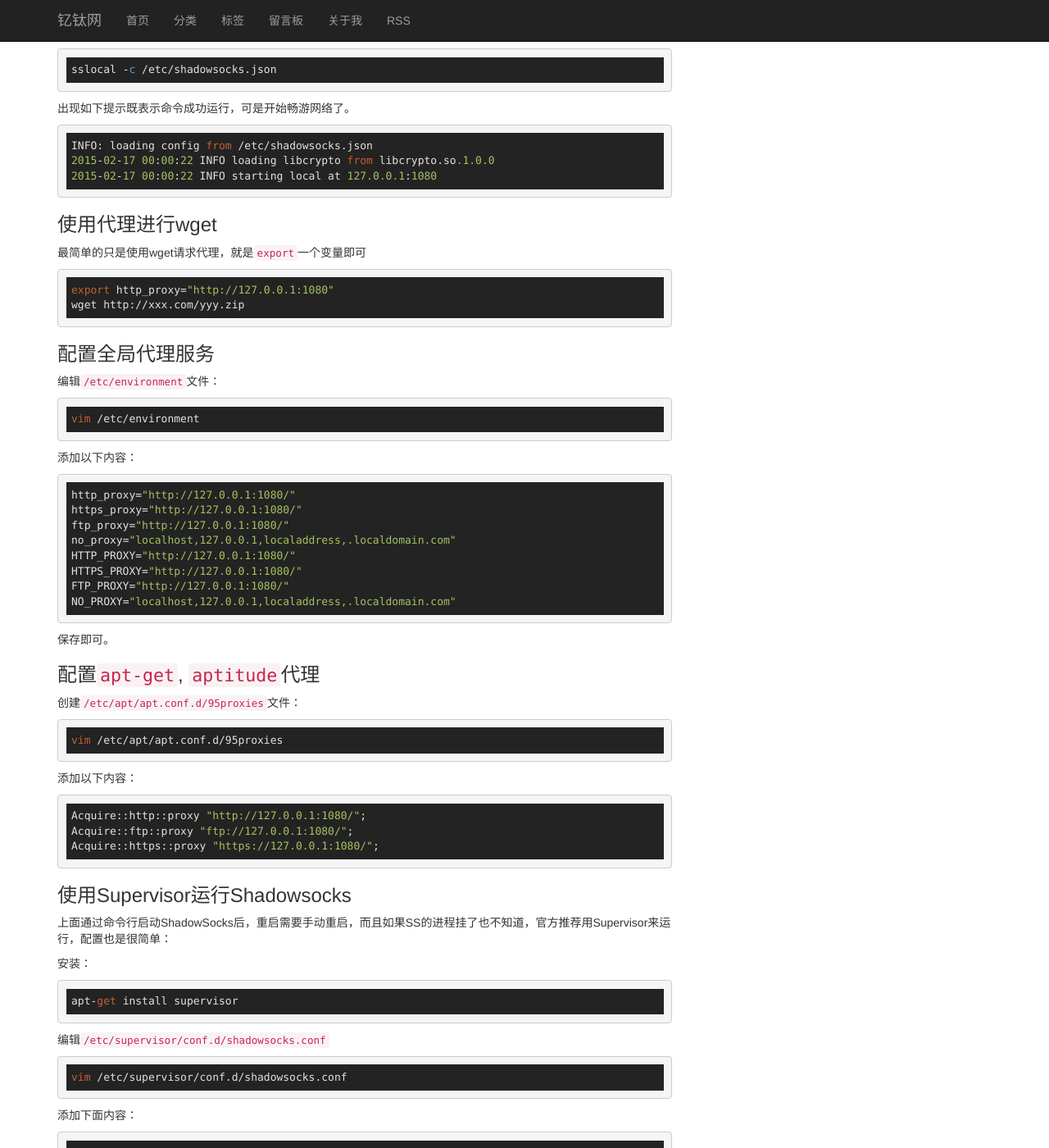
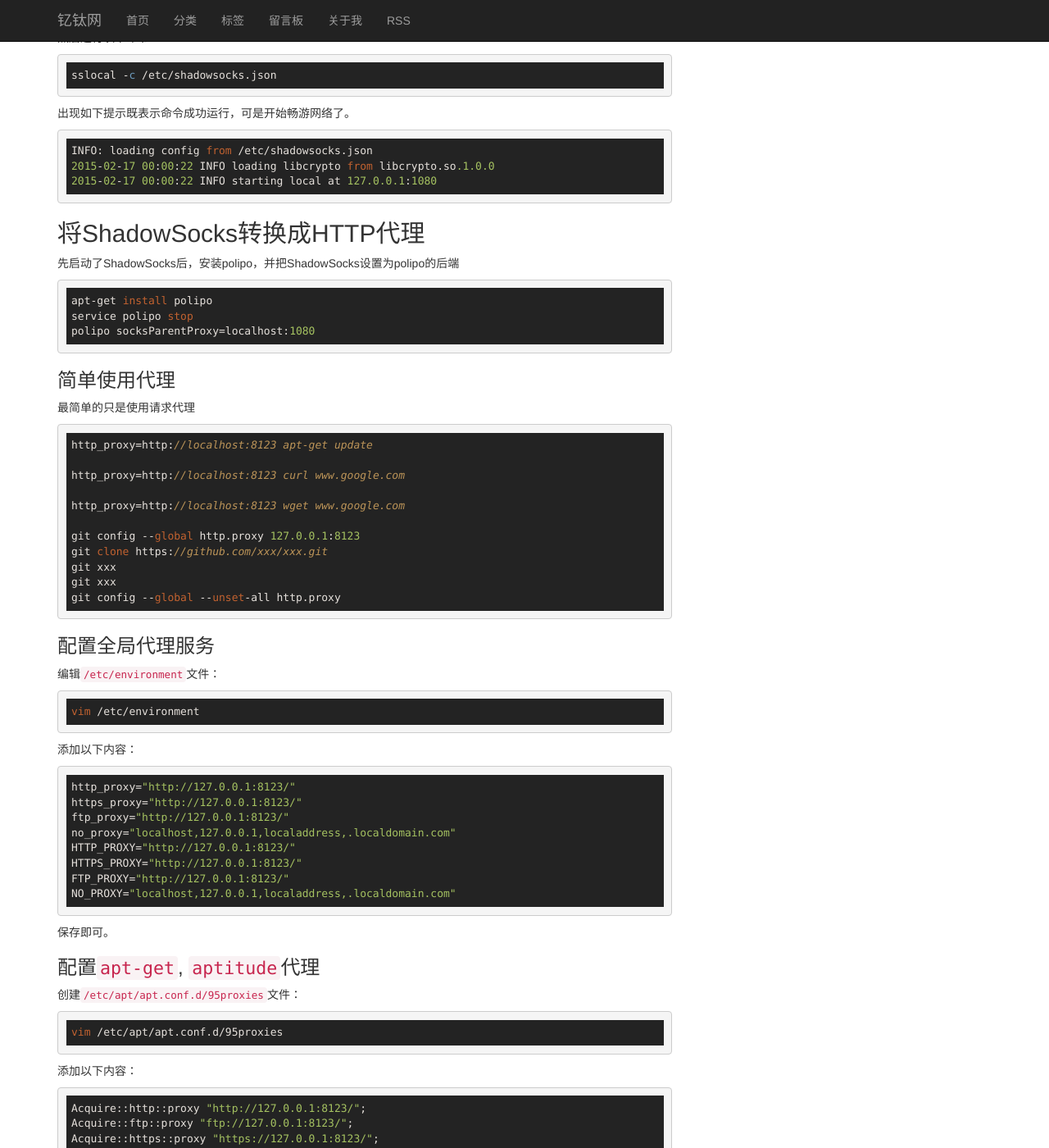
Before and after one commit to yourtion/yourtion.github.io, a Jekyll site: the page built from _posts/2015/06/2015-06-08-ubuntu-server-add-shadowsocks-proxy.md, in a window 1280 px wide and 1400 px high, scrolled down 834 px. Shown: the whole window at 82% size. Built offline with Jekyll 4.4.1, drawn with Linux system fonts in a browser that asks for light colours; Markdown is read by kramdown in place of the engine named in the settings; comment, search, counter and statistics services are not loaded; some of the changed text lies outside the part shown.

Commit message:
Fix "ubuntu-server-add-shadowsocks-proxy"

````diff
--- a/_posts/2015/06/2015-06-08-ubuntu-server-add-shadowsocks-proxy.md
+++ b/_posts/2015/06/2015-06-08-ubuntu-server-add-shadowsocks-proxy.md
@@ -13,7 +13,7 @@ tags: ["Ubuntu"]
 
 最近遇到一个问题，需要在服务器上配置科学上网，因为自己一直都是用ShadowSocks，所以打算在服务器上也直接上SS，研究了一下，感觉还是蛮简单的。
 
-### 安装shadowsocks客户端
+## 安装ShadowSocks客户端
 
 ```bash
 sudo apt-get install python-pip
@@ -59,13 +59,32 @@ INFO: loading config from /etc/shadowsocks.json
 2015-02-17 00:00:22 INFO starting local at 127.0.0.1:1080
 ```
 
-### 使用代理进行wget
+## 将ShadowSocks转换成HTTP代理
 
-最简单的只是使用wget请求代理，就是```export```一个变量即可
+先启动了ShadowSocks后，安装polipo，并把ShadowSocks设置为polipo的后端
 
 ```bash
-export http_proxy="http://127.0.0.1:1080"
-wget http://xxx.com/yyy.zip
+apt-get install polipo
+service polipo stop
+polipo socksParentProxy=localhost:1080
+```
+
+### 简单使用代理
+
+最简单的只是使用请求代理
+
+```bash
+http_proxy=http://localhost:8123 apt-get update
+
+http_proxy=http://localhost:8123 curl www.google.com
+
+http_proxy=http://localhost:8123 wget www.google.com
+
+git config --global http.proxy 127.0.0.1:8123
+git clone https://github.com/xxx/xxx.git
+git xxx
+git xxx
+git config --global --unset-all http.proxy
 ```
 
 ### 配置全局代理服务
@@ -79,13 +98,13 @@ vim /etc/environment
 添加以下内容：
 
 ```ini
-http_proxy="http://127.0.0.1:1080/"
-https_proxy="http://127.0.0.1:1080/"
-ftp_proxy="http://127.0.0.1:1080/"
+http_proxy="http://127.0.0.1:8123/"
+https_proxy="http://127.0.0.1:8123/"
+ftp_proxy="http://127.0.0.1:8123/"
 no_proxy="localhost,127.0.0.1,localaddress,.localdomain.com"
-HTTP_PROXY="http://127.0.0.1:1080/"
-HTTPS_PROXY="http://127.0.0.1:1080/"
-FTP_PROXY="http://127.0.0.1:1080/"
+HTTP_PROXY="http://127.0.0.1:8123/"
+HTTPS_PROXY="http://127.0.0.1:8123/"
+FTP_PROXY="http://127.0.0.1:8123/"
 NO_PROXY="localhost,127.0.0.1,localaddress,.localdomain.com"
 ```
 
@@ -102,10 +121,12 @@ vim /etc/apt/apt.conf.d/95proxies
 添加以下内容：
 
 ```ini
-Acquire::http::proxy "http://127.0.0.1:1080/";
-Acquire::ftp::proxy "ftp://127.0.0.1:1080/";
-Acquire::https::proxy "https://127.0.0.1:1080/";
+Acquire::http::proxy "http://127.0.0.1:8123/";
+Acquire::ftp::proxy "ftp://127.0.0.1:8123/";
+Acquire::https::proxy "https://127.0.0.1:8123/";
 ```
+
+## 自动启动代理服务
 
 ### 使用Supervisor运行Shadowsocks
 
@@ -138,3 +159,18 @@ user=nobody
 service supervisor start
 supervisorctl reload
 ```
+
+### 配置polipo
+
+编辑```/etc/polipo/config ```，添加以下内容：
+
+```ini
+socksParentProxy = "localhost:1080"
+socksProxyType = socks5
+```
+
+启动polipo服务就大功告成了：
+
+```bash
+service polipo start
+```
````
